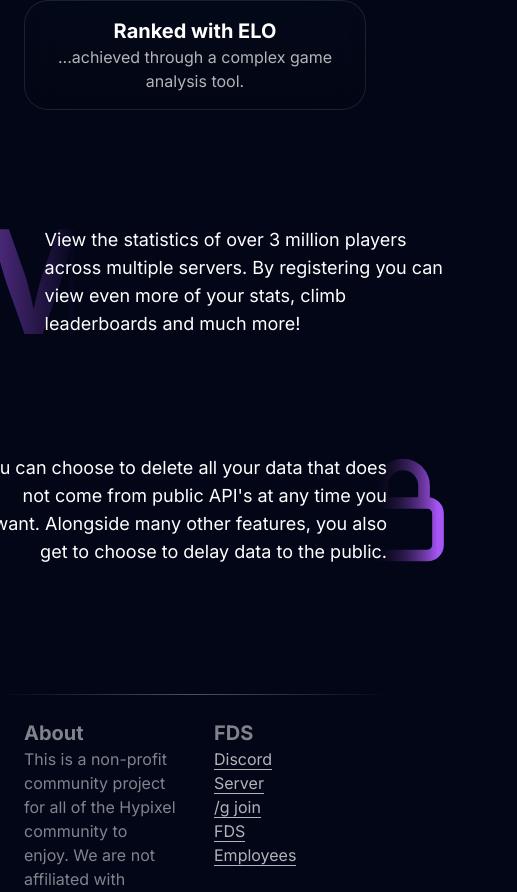
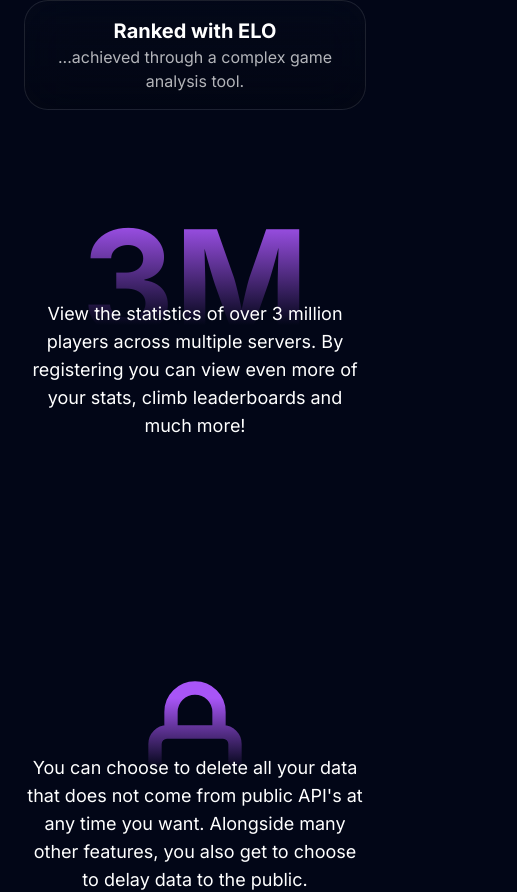
Before and after one commit to NoBypass/fds, a SvelteKit app in the folder client/: page / in a window 390 px wide. Shown: the part 795-1687 px from the top of the page, 517 px wide, since content can reach past the window. Built offline with nearby package versions, Linux system fonts and the light colour scheme.

Commit message:
responsive stats

```diff
--- a/client/src/lib/components/Text.svelte
+++ b/client/src/lib/components/Text.svelte
@@ -4,7 +4,7 @@
     export let size: 'xs' | 'sm' | 'md' | 'lg' | 'xl' = 'md'
     export let type: 'p' | 's' | 'h1' | 'h2' | 'h3' | 'h4' | 'h5' | 'h6' = 'p'
     export let tw = ''
-    export let color: 'neutral' | 'danger' | 'gradient' | 'darkened' | 'fade-r' = 'neutral'
+    export let color: 'neutral' | 'danger' | 'gradient' | 'darkened' | 'fade-r' | 'primary' = 'neutral'
 
     const sizes = {
         xs: 'text-xs',
@@ -20,6 +20,7 @@
         gradient: 'bg-gradient-primary bg-clip-text text-transparent',
         darkened: 'text-white/50',
         'fade-r': 'bg-gradient-fade-r bg-clip-text text-transparent',
+        primary: 'text-purple-500',
     }
 
     const className = `${sizes[size]} ${colors[color]} ${tw} ${o ? 'opacity-70' : ''} ${b ? 'font-bold' : ''}`
--- a/client/src/routes/+page.svelte
+++ b/client/src/routes/+page.svelte
@@ -28,7 +28,7 @@
             <Text slot="right" b type="h6" tw="text-neutral-400">CTRL+K</Text>
         </Input>
 
-        <div class="cards grid text-center md:grid-cols-3 w-full 3xl:px-36 gap-4">
+        <div class="cards grid text-center md:grid-cols-3 w-full 3xl:px-20 gap-4">
             <Card>
                 <Text b type="h3">Country Leaderboards</Text>
                 <Text o>...and many more unique ways to compare players.</Text>
@@ -44,27 +44,25 @@
         </div>
     </section>
 
-    <section class="flex items-center mt-16">
-        <Text tw="text-11xl" color="fade-r" b>3M</Text>
-        <Text tw="text-lg -translate-x-14 w-104">View the statistics of over 3 million players across
+    <section class="grid grid-rows-2 grid-cols-1 md:grid-cols-2 md:grid-rows-1 items-center mt-16 w-full">
+        <div class="grid w-full h-full relative">
+            <Text tw="text-11xl place-self-center md:place-self-end" color="primary" b>3M</Text>
+            <div class="bg-gradient-fade-b md:bg-gradient-fade-r h-full w-full absolute md:w-64 md:place-self-end" />
+        </div>
+        <Text tw="text-lg md:-translate-x-12 md:translate-y-0 -translate-y-32 text-center md:text-left max-w-lg">View the statistics of over 3 million players across
             multiple servers. By registering you can view even more of your
             stats, climb leaderboards and much more!</Text>
     </section>
 
-    <section class="flex my-16 items-center text-right">
-        <Text tw="text-lg translate-x-10 w-104">You can choose to delete all your data that does not
+    <section class="grid grid-rows-2 grid-cols-1 md:grid-cols-2 md:grid-rows-1 items-center mt-16">
+        <Text tw="text-lg md:translate-x-10 md:translate-y-0 -translate-y-14 z-10 text-center md:text-right row-start-2 md:row-start-1 max-w-lg">You can choose to delete all your data that does not
             come from public API's at any time you want. Alongside many other features, you also
             get to choose to delay data to the public.</Text>
-
-        <svg xmlns="http://www.w3.org/2000/svg" fill="none" viewBox="0 0 24 24" stroke-width="2.5" class="h-28">
-            <defs>
-                <linearGradient id="gradient" x1="0%" y1="0%" x2="100%" y2="0%">
-                    <stop offset="0%" style="stop-opacity: 0" />
-                    <stop offset="100%" style="stop-color: #a855f7; stop-opacity: 1" />
-                </linearGradient>
-            </defs>
-            <path stroke-linecap="round" stroke-linejoin="round" d="M16.5 10.5V6.75a4.5 4.5 0 10-9 0v3.75m-.75 11.25h10.5a2.25 2.25 0 002.25-2.25v-6.75a2.25 2.25 0 00-2.25-2.25H6.75a2.25 2.25 0 00-2.25 2.25v6.75a2.25 2.25 0 002.25 2.25z"
-                  stroke="url(#gradient)" />
-        </svg>
+        <div class="grid w-full h-full relative z-0 row-start-1 md:col-start-2">
+            <svg xmlns="http://www.w3.org/2000/svg" fill="none" viewBox="0 0 24 24" stroke-width="2.5" class="h-32 text-purple-500 place-self-center md:justify-self-start md:self-center" stroke="currentColor">
+                <path stroke-linecap="round" stroke-linejoin="round" d="M16.5 10.5V6.75a4.5 4.5 0 10-9 0v3.75m-.75 11.25h10.5a2.25 2.25 0 002.25-2.25v-6.75a2.25 2.25 0 00-2.25-2.25H6.75a2.25 2.25 0 00-2.25 2.25v6.75a2.25 2.25 0 002.25 2.25z" />
+            </svg>
+            <div class="bg-gradient-fade-b md:bg-gradient-fade-r h-full w-full md:w-36 absolute md:rotate-180 translate-x-2" />
+        </div>
     </section>
 </main>
--- a/client/tailwind.config.js
+++ b/client/tailwind.config.js
@@ -5,7 +5,8 @@ export default {
     extend: {
       backgroundImage: (theme) => ({
         'gradient-primary': `linear-gradient(120deg, ${theme('colors.purple.500')}, ${theme('colors.indigo.500')})`,
-        'gradient-fade-r': `linear-gradient(90deg, ${theme('colors.purple.500')} 10%, ${theme('colors.purple.500/0%')} 90%)`,
+        'gradient-fade-r': `linear-gradient(90deg, ${theme('colors.slate.950/0%')} 35%, ${theme('colors.slate.950')} 95%)`,
+        'gradient-fade-b': `linear-gradient(0deg, ${theme('colors.slate.950')} 30%, ${theme('colors.slate.950/0%')} 80%)`,
         'gradient-neutral': `linear-gradient(to bottom, ${theme('colors.gray.800/8%')}, ${theme('colors.gray.950/50%')})`,
         'radial': `radial-gradient(circle at 50% 50%, ${theme('colors.purple.500')}, transparent)`,
       }),
```
Also changed, not shown: 1 other file (tests, documents, lock files or other folders).
